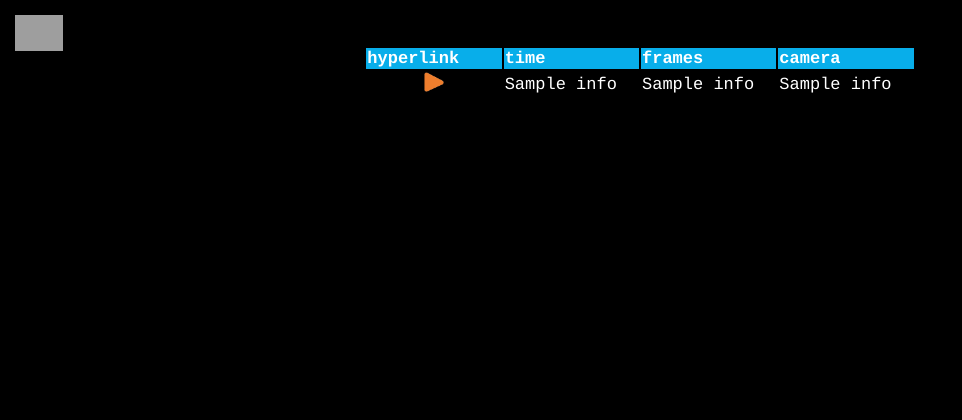
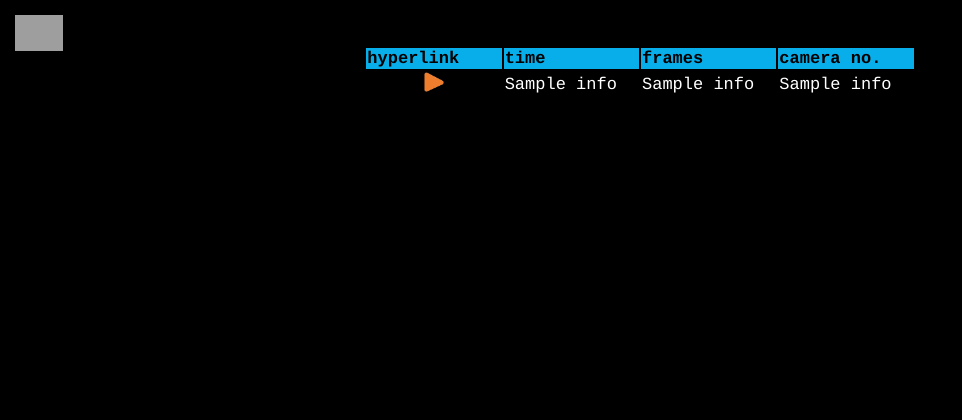
Before and after one commit to majo48/netcam-git, a Python web app: template netcam/templates/clips.html in a window 1280 px wide. Shown: the top 420 px of the page, without its empty margins (0-962 px from the left). Run offline with Jinja, Linux system fonts and the light colour scheme; the template is opened without the code that fills it: most values are stand-ins (such as "Sample title", 1, 10 or a date in 2020); grey boxes are pictures that could not be loaded.

Commit message:
Fixed navigation Made some minor fixes in the code (names and colors).

```diff
--- a/netcam/templates/clips.html
+++ b/netcam/templates/clips.html
@@ -11,6 +11,7 @@
     width: 100pt;
     text-align: left;
     background: #08AEEA;
+    color: black;
   }
   .clipstabl td{
     text-align: left;
@@ -24,7 +25,7 @@
         <th>hyperlink</th>
         <th>weekday</th>
         <th>date</th>
-        <th>counter</th>
+        <th>clips</th>
       </tr>
     {% else %}
       {# all dates: tuple (key(hidden), time of day, no of frames, camera number #}
@@ -32,7 +33,7 @@
         <th>hyperlink</th>
         <th>time</th>
         <th>frames</th>
-        <th>camera</th>
+        <th>camera no.</th>
       </tr>
     {% endif %}
     {% for info in attributes.infos %}
```
